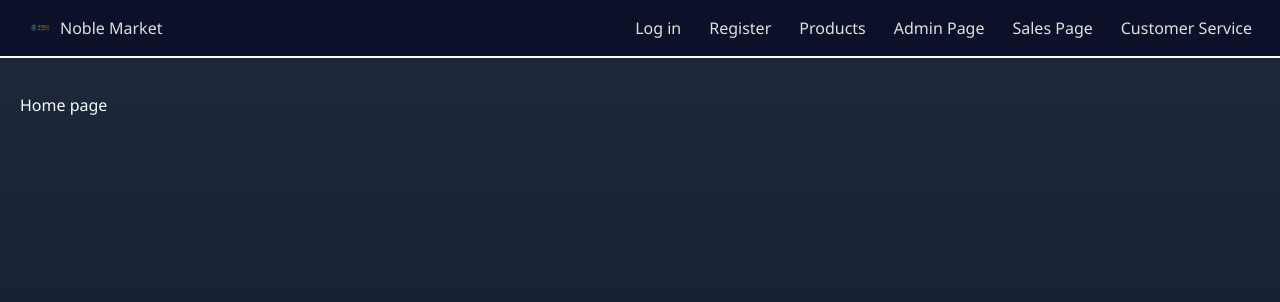
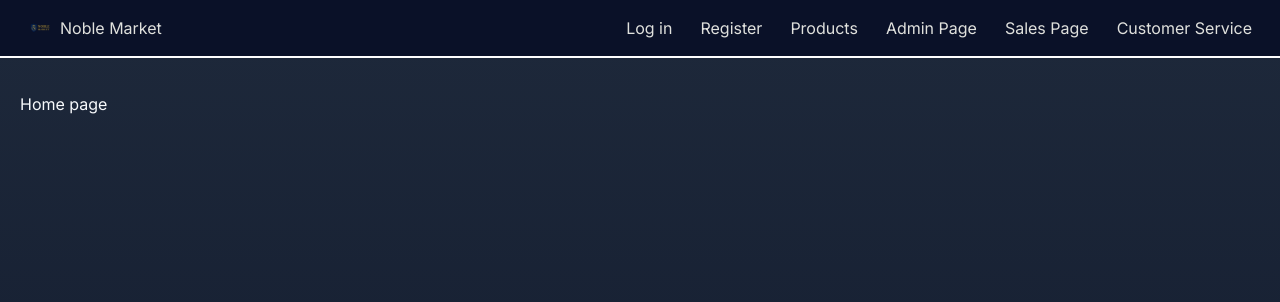
Before and after one commit to JonLindholm11/Capstone-Frontend-Project-Assimilation, a React (Vite) app: page / in a window 1280 px wide. Shown: the top 302 px of the page. Built offline with nearby package versions, Linux system fonts and the light colour scheme; no server answers.

Commit message:
added google fonts to index.html and change global font

```diff
--- a/index.html
+++ b/index.html
@@ -1,8 +1,14 @@
-<!doctype html>
+<!DOCTYPE html>
 <html lang="en">
   <head>
     <meta charset="UTF-8" />
     <meta name="viewport" content="width=device-width, initial-scale=1.0" />
+    <link rel="preconnect" href="https://fonts.googleapis.com" />
+    <link rel="preconnect" href="https://fonts.gstatic.com" crossorigin />
+    <link
+      href="https://fonts.googleapis.com/css2?family=Inter:wght@400;500;600;700&display=swap"
+      rel="stylesheet"
+    />
     <title>Frontend Template</title>
   </head>
   <body>
--- a/src/index.css
+++ b/src/index.css
@@ -15,9 +15,7 @@
 body {
   background: linear-gradient(to bottom, #1e293b, #0f172a);
   color: #f8fafc;
-  font-family: 'Segoe UI', Tahoma, Geneva, Verdana, sans-serif;
-
-  background-repeat: no-repeat;
+font-family: 'Inter', system-ui, -apple-system, sans-serif;  background-repeat: no-repeat;
   background-size: cover;
   background-attachment: fixed;
 }
```
